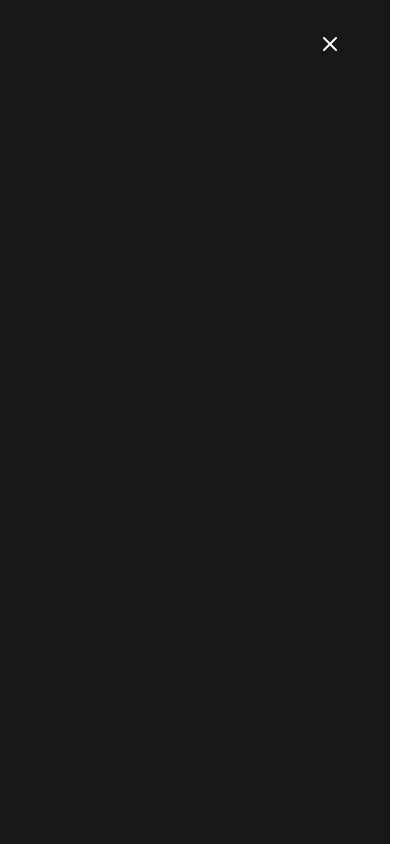
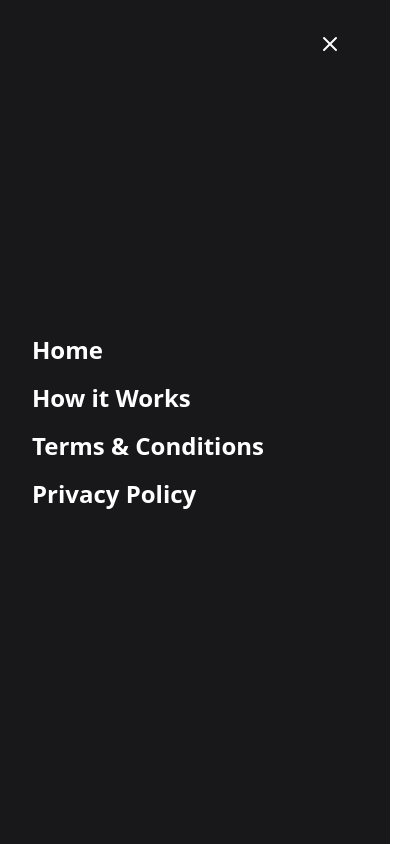
Before and after one commit to OllieDarwin/bedo, a React (Vite) app: page /how-it-works in a window 390 px wide. Both pictures are taken after a click on the button 362 px from the left and 44 px from the top of the page. Shown: the top 844 px of the page, 420 px wide, since content can reach past the window. Built offline with nearby package versions, Linux system fonts and the light colour scheme.

Commit message:
Made 'how it works' page more responsive and accessible.

```diff
--- a/src/components/Footer.tsx
+++ b/src/components/Footer.tsx
@@ -2,7 +2,7 @@
 
 function Footer() {
     return (
-        <footer className="bg-[#030303] px-4 md:px-16 py-4">
+        <footer className="bg-[#030303] px-4 md:px-16 py-4 relative z-10">
             <div className="flex flex-col md:flex-row justify-between items-center">
                 <p className="text-zinc-400">© BEDO Intelligence 2025</p>
                 <p className="text-zinc-400">Website built by <a className="text-zinc-100 underline" href="https://github.com/OllieDarwin" target="_blank">Ollie Darwin</a>.</p>
--- a/src/components/nav/NavMenu.tsx
+++ b/src/components/nav/NavMenu.tsx
@@ -2,6 +2,7 @@
 import Lenis from "lenis"
 import { X } from "lucide-react"
 import { RefObject } from "react"
+import { Link } from "react-router"
 
 interface NavMenuProps {
     isOpen: boolean,
@@ -55,7 +56,22 @@
                     <X size={24} color="white" className="mr-8 cursor-pointer" />
                 </button>
                 <div className="h-full mx-8 sm:mx-12 md:mx-16 flex flex-col items-start justify-center">
-
+                    <div className="w-full h-full flex items-center">
+                        <ul className="flex flex-col gap-4">
+                            <li className="text-2xl text-white font-bold">
+                                <Link to="/">Home</Link>
+                            </li>
+                            <li className="text-2xl text-white font-bold">
+                                <Link to="/how-it-works">How it Works</Link>
+                            </li>
+                            <li className="text-2xl text-white font-bold">
+                                <Link to="/terms-of-service">Terms & Conditions</Link>
+                            </li>
+                            <li className="text-2xl text-white font-bold">
+                                <Link to="/privacy-policy">Privacy Policy</Link>
+                            </li>
+                        </ul>
+                    </div>
                 </div>
             </motion.div>
         </>
--- a/src/index.css
+++ b/src/index.css
@@ -31,3 +31,7 @@
 #gold-glow {
   background: radial-gradient(ellipse, #e9a907 0%, #e9a90700 70%);
 }
+
+#page-overlay {
+  background: linear-gradient(90deg, rgba(3, 3, 3, 1) 0%, rgba(3, 3, 3, 0) 20%, rgba(3, 3, 3, 0) 80%, rgba(3, 3, 3, 1) 100%);
+}
--- a/src/pages/how-it-works/HowPage.tsx
+++ b/src/pages/how-it-works/HowPage.tsx
@@ -5,57 +5,76 @@
     return (
         <>
             <Header/>
-            <section className="bg-[#030303] h-screen flex flex-col items-center justify-center px-16">
+            <div id="page-overlay" className="fixed w-screen h-screen top-0 left-0" aria-hidden="true"></div>
+            <main>
+                <section className="bg-[#030303] min-h-screen flex flex-col items-center justify-center px-4 sm:px-8 md:px-16 py-20" aria-labelledby="intro-heading">
                     <h3 className="text-sm md:text-md text-blue-400 uppercase font-medium tracking-widest text-center">How it Works</h3>
-                <h1 className="text-3xl md:text-4xl font-bold mt-2 leading-12 text-center">What do we do?</h1>
-                <p className="text-base text-zinc-200 mt-4 w-3/5 text-center">We at BEDO Intelligence employ sophisticated artificial intelligence to trade stocks in real-time on the basis of the latest news, market sentiment, and analytics.</p>
+                    <h1 id="intro-heading" className="text-2xl sm:text-3xl md:text-4xl font-bold mt-2 leading-tight text-center">What do we do?</h1>
+                    <p className="text-base text-zinc-200 mt-4 w-full md:w-4/5 lg:w-3/5 text-center">We at BEDO Intelligence employ sophisticated artificial intelligence to trade stocks in real-time on the basis of the latest news, market sentiment, and analytics.</p>
                 </section>
-            <section className="grid grid-cols-2 bg-[#030303]" id="steps">
-                <div className="aspect-square border-t border-r border-zinc-800 p-16 flex flex-col justify-center">
+
+                <section className="bg-[#030303]" id="steps" aria-label="Our process steps">
+                    {/* Step 1: Collecting Data */}
+                    <div className="grid grid-cols-1 md:grid-cols-2">
+                        <div className="border-t border-zinc-800 md:border-r p-6 sm:p-10 md:p-16 flex flex-col justify-center order-1">
                             <h3 className="text-sm md:text-md text-blue-400 uppercase font-medium tracking-widest">Collecting Data</h3>
-                    <h1 className="text-3xl md:text-4xl font-bold mt-2 leading-12">Scan the Internet for useful data</h1>
+                            <h2 className="text-xl sm:text-2xl md:text-3xl lg:text-4xl font-bold mt-2 leading-tight">Scan the Internet for useful data</h2>
                             <p className="text-base text-zinc-200 mt-4">Our AI scans thousands of news sources, social media platforms and financial reports to gather real-time information on market trends, stock performance, and economic shifts.</p>
                         </div>
-                <div className="aspect-square border-t border-zinc-800">
-                    <img src="images/steps/research.svg" alt="Social media research" className="w-full max-h-full" />
+                        <div className="border-t border-zinc-800 aspect-auto md:aspect-square order-2">
+                            <img src="images/steps/research.svg" alt="Illustration of social media research" className="w-full h-full object-contain p-4" />
                         </div>
-                {/* NEW ROW */}
-                <div className="aspect-square border-t border-r border-zinc-800 p-8">
-                    <img src="images/steps/processing.svg" alt="AI language processing" className="w-full max-h-full" />
                     </div>
-                <div className="aspect-square border-t border-zinc-800 p-16 flex flex-col justify-center">
-                    <h3 className="text-sm md:text-md text-blue-400 uppercase font-medium tracking-widest">Analysing Market Sediment</h3>
-                    <h1 className="text-3xl md:text-4xl font-bold mt-2 leading-12">Processing data to recognise trends</h1>
+
+                    {/* Step 2: Analysing Market Sentiment */}
+                    <div className="grid grid-cols-1 md:grid-cols-2">
+                        <div className="border-t border-zinc-800 p-6 sm:p-10 md:p-16 flex flex-col justify-center order-1 md:order-2">
+                            <h3 className="text-sm md:text-md text-blue-400 uppercase font-medium tracking-widest">Analysing Market Sentiment</h3>
+                            <h2 className="text-xl sm:text-2xl md:text-3xl lg:text-4xl font-bold mt-2 leading-tight">Processing data to recognise trends</h2>
                             <p className="text-base text-zinc-200 mt-4">Using our proprietary Natural Language Processing (NLP) and machine learning algorithms, BEDO Intelligence works out how the latest news affects stock prices. By identifying patterns in market reactions, we gain critical insight into future market movements.</p>
                         </div>
-                {/* NEW ROW */}
-                <div className="aspect-square border-t border-r border-zinc-800 p-16 flex flex-col justify-center">
+                        <div className="border-t border-zinc-800 md:border-r aspect-auto md:aspect-square order-2 md:order-1">
+                            <img src="images/steps/processing.svg" alt="Illustration of AI language processing" className="w-full h-full object-contain p-4" />
+                        </div>
+                    </div>
+
+                    {/* Step 3: Predicting Stock Trends */}
+                    <div className="grid grid-cols-1 md:grid-cols-2">
+                        <div className="border-t border-zinc-800 md:border-r p-6 sm:p-10 md:p-16 flex flex-col justify-center order-1">
                             <h3 className="text-sm md:text-md text-blue-400 uppercase font-medium tracking-widest">Predicting Stock Trends</h3>
-                    <h1 className="text-3xl md:text-4xl font-bold mt-2 leading-12">Understanding how the market might move</h1>
+                            <h2 className="text-xl sm:text-2xl md:text-3xl lg:text-4xl font-bold mt-2 leading-tight">Understanding how the market might move</h2>
                             <p className="text-base text-zinc-200 mt-4">Our predictive models analyse historical and real-time data to forecast stock behaviour. This allows us to anticipate price fluctuations before they occur and get our foot in the door.</p>
                         </div>
-                <div className="aspect-square border-t border-zinc-800 p-8">
-                    <img src="images/steps/market.svg" alt="Market fluctuations" className="w-full max-h-full" />
+                        <div className="border-t border-zinc-800 aspect-auto md:aspect-square order-2">
+                            <img src="images/steps/market.svg" alt="Illustration of market fluctuations" className="w-full h-full object-contain p-4" />
                         </div>
-                {/* NEW ROW */}
-                <div className="aspect-square border-t border-r border-zinc-800">
-                    <img src="images/steps/trades.svg" alt="Trade history page" className="w-full max-h-full" />
                     </div>
-                <div className="aspect-square border-t border-zinc-800 p-16 flex flex-col justify-center">
+
+                    {/* Step 4: Executing Trades Automatically */}
+                    <div className="grid grid-cols-1 md:grid-cols-2">
+                        <div className="border-t border-zinc-800 p-6 sm:p-10 md:p-16 flex flex-col justify-center order-1 md:order-2">
                             <h3 className="text-sm md:text-md text-blue-400 uppercase font-medium tracking-widest">Executing Trades Automatically</h3>
-                    <h1 className="text-3xl md:text-4xl font-bold mt-2 leading-12">Getting your foot in the door right away</h1>
+                            <h2 className="text-xl sm:text-2xl md:text-3xl lg:text-4xl font-bold mt-2 leading-tight">Getting your foot in the door right away</h2>
                             <p className="text-base text-zinc-200 mt-4">When an opportunity arises, our AI executes buy and sell orders with precision and speed, much faster than human traders. By minimising emotional decision-making and maximising data-driven strategy, we increase the potential for profitable trades.</p>
                         </div>
-                {/* NEW ROW */}
-                <div className="aspect-square border-y border-r border-zinc-800 p-16 flex flex-col justify-center">
+                        <div className="border-t border-zinc-800 md:border-r aspect-auto md:aspect-square order-2 md:order-1">
+                            <img src="images/steps/trades.svg" alt="Illustration of trade history" className="w-full h-full object-contain p-4" />
+                        </div>
+                    </div>
+
+                    {/* Step 5: Continuous Learning & Adaptation */}
+                    <div className="grid grid-cols-1 md:grid-cols-2">
+                        <div className="border-t border-b border-zinc-800 md:border-r p-6 sm:p-10 md:p-16 flex flex-col justify-center order-1">
                             <h3 className="text-sm md:text-md text-blue-400 uppercase font-medium tracking-widest">Continuous Learning & Adaptation</h3>
-                    <h1 className="text-3xl md:text-4xl font-bold mt-2 leading-12">Constantly Improving our algorithms</h1>
+                            <h2 className="text-xl sm:text-2xl md:text-3xl lg:text-4xl font-bold mt-2 leading-tight">Constantly Improving our algorithms</h2>
                             <p className="text-base text-zinc-200 mt-4">We know we're not perfect, and the stock market is constanty changing. By constantly refining our algorithms and adapting to new market conditions, BEDO Intelligence stays ahead of the curve.</p>
                         </div>
-                <div className="aspect-square border-y border-zinc-800">
-                    <img src="images/steps/nn.svg" alt="Neural network diagram" className="w-full h-full object-cover" />
+                        <div className="border-t border-b border-zinc-800 aspect-auto md:aspect-square order-2">
+                            <img src="images/steps/nn.svg" alt="Neural network diagram" className="w-full h-full object-contain p-4" />
+                        </div>
                     </div>
                 </section>
+            </main>
             <Footer />
         </>
     )
```
Lines whose indentation alone changed are shown as unchanged.
